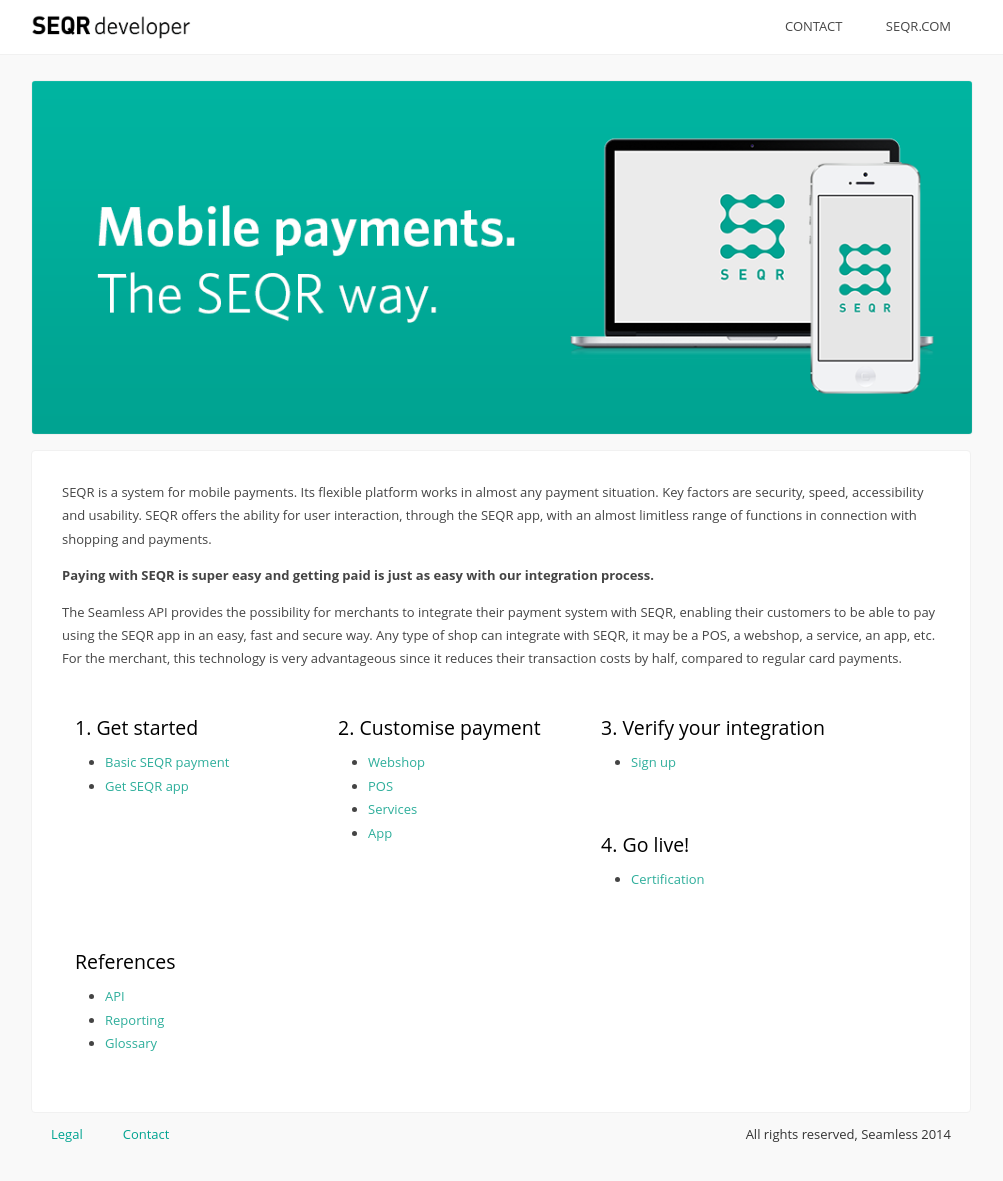
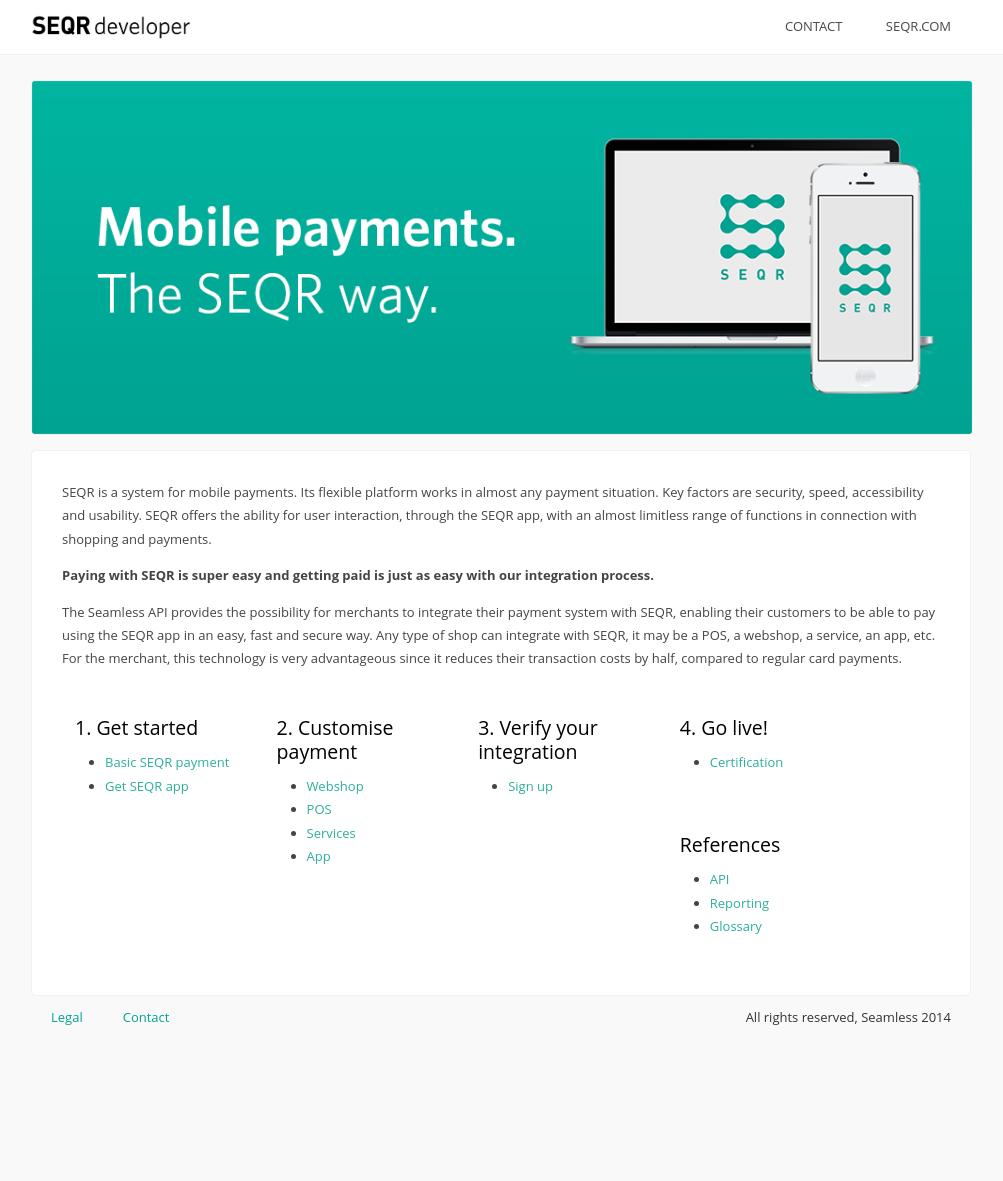
Before and after one commit to SeamlessDistribution/SeamlessDistribution.github.io, a Jekyll site: the page built from index.md, in a window 1280 px wide and 1183 px high. Shown: the whole window, without its empty margins (139-1142 px from the left). Built offline with Jekyll 4.4.1, drawn with Linux system fonts in a browser that asks for light colours; nearby versions of some CDN libraries.

Commit message:
Narrowed the bo width to 20%

```diff
--- a/assets/css/style.css
+++ b/assets/css/style.css
@@ -406,7 +406,7 @@
 }
 .box {
 	float: left;
-    width: 27%;
+    width: 20%;
     min-width: 7em;
 	padding: 1em;
 }
```
